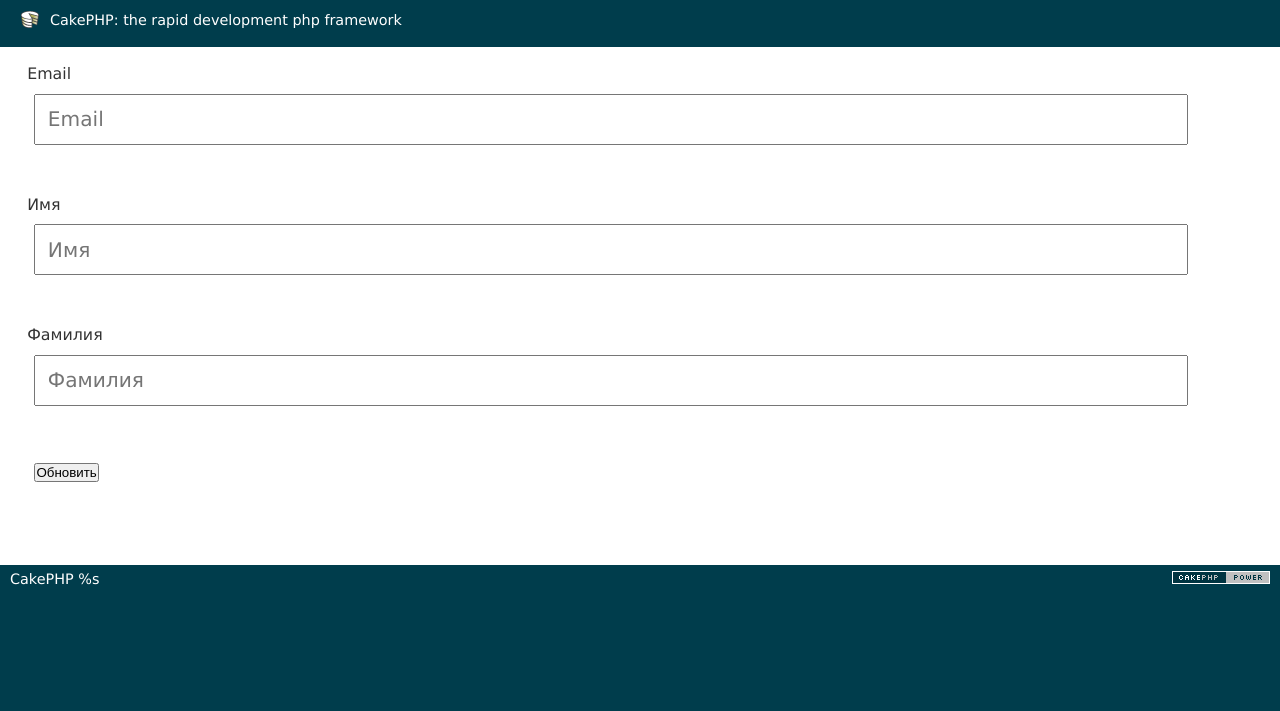
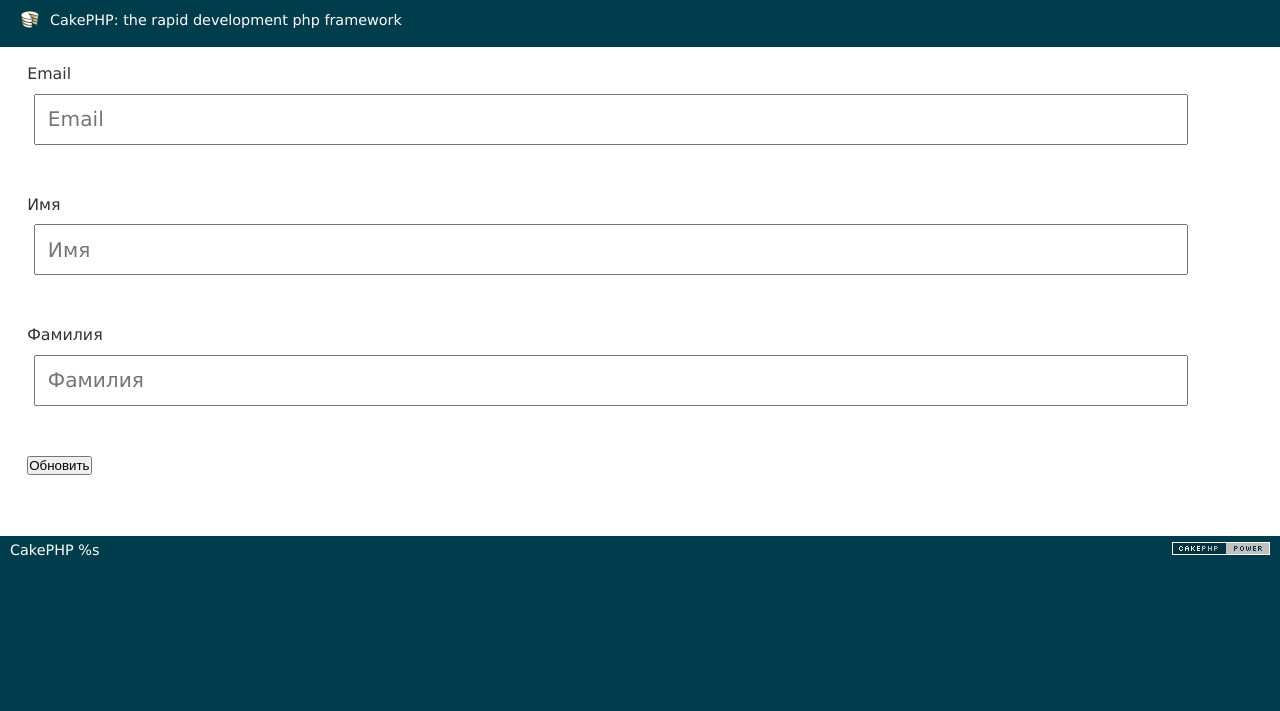
Before and after one commit to Meteshov/ivan, a CakePHP app: the page made by app/View/Users/edit.ctp in a window 1280 px wide. Shown: the top 711 px of the page. Run offline with PHP 8.4 and a stand-in for CakePHP, Linux system fonts and the light colour scheme; the template is opened without the code that fills it, so the values that code supplies are empty; some libraries are stand-ins or nearby versions.

Commit message:
from laptop to ivan

```diff
--- a/app/View/Elements/user_head.ctp
+++ b/app/View/Elements/user_head.ctp
@@ -1,4 +1,4 @@
-<div class="col-md-12 header margin-bot-10">
+<div class="col-md-12 header">
     <div class="col-md-2 avatar-wrap">
         <div class="row-fluid margin-bot-10 avatar-container">
             <img src="/files/avatars/avatar_sample.png" class="img-rounded user-picture">
--- a/app/View/Users/edit.ctp
+++ b/app/View/Users/edit.ctp
@@ -1,4 +1,5 @@
-<div class="col-md-10">
+<div class="col-md-12 edit-user-info">
+    <div class="col-md-8 col-md-offset-1 edit-user-info-form">
         <?php /*$this->Html->addCrumb('Редактировать профиль',array('controller'=>'users','action'=>'edit'));*/?><!--
         --><?php /*echo $this->Html->getCrumbs(' > ', 'Home');*/?>
         <form class="form-horizontal">
@@ -20,10 +21,9 @@
                     <input type="text" class="form-control" id="inputEmail3" placeholder="Фамилия">
                 </div>
             </div>
-    <div class="form-group">
-        <div class="offset-30 col-md-4">
-            <button type="submit" class="btn btn-default">Обновить</button>
-        </div>
+            <div class="edit-user-info-submit">
+                <button type="submit" class="btn btn-default btn-info">Обновить</button>
             </div>
         </form>
     </div>
+</div>
```
Also changed, not shown: app/webroot/css/additional.css (+14 -1 lines). Lines whose indentation alone changed are shown as unchanged.
